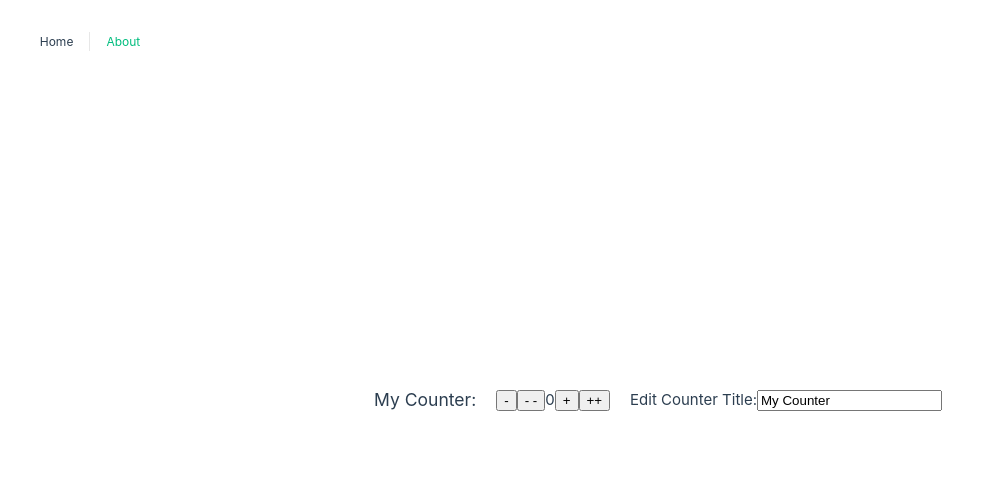
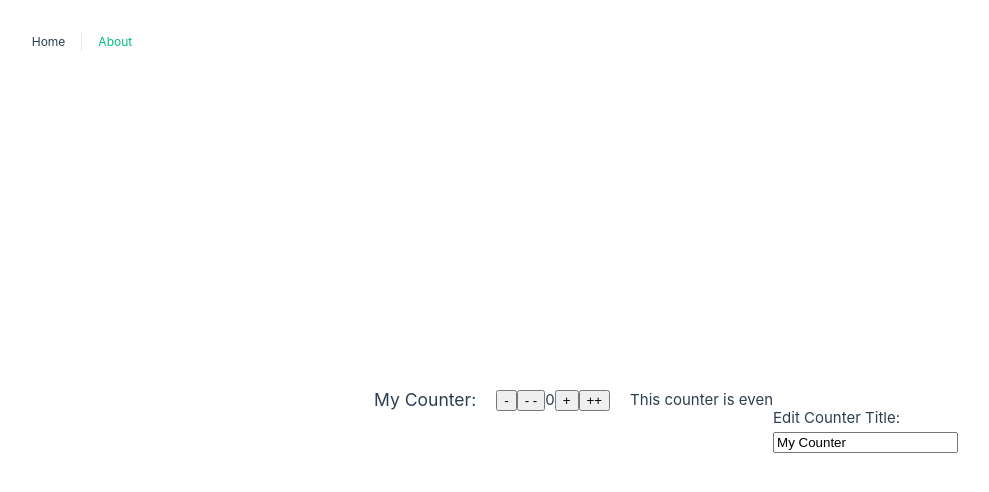
Before and after one commit to ricardo4457/Vue-Composition-Api-First-Project, a Vue app: page / in a window 1280 px wide. Shown: the top 492 px of the page, without its empty margins (266-1255 px from the left). Built offline with nearby package versions, Linux system fonts and the light colour scheme.

Commit message:
Computed

```diff
--- a/src/views/HomeView.vue
+++ b/src/views/HomeView.vue
@@ -6,16 +6,22 @@
       <button @click="decreaseCounter(1)" class="btn">-</button>
       <button @click="decreaseCounter(2)" class="btn">- -</button>
       <span class="counter">{{ counterData.count }}</span>
-      <button @click="increaseCounter(1, $event)" class="btn">+</button> <!-- We cam $event to pass the moment is clicked event  -->
+      <button @click="increaseCounter(1, $event)" class="btn">+</button>
+      <!-- We cam $event to pass the moment is clicked event  -->
       <button @click="increaseCounter(2, $event)" class="btn">++</button>
     </div>
-    <h4>Edit Counter Title:</h4>
-    <input v-model="counterData.title" type="text">
-    <!-- With v-model we can do Twowaydatabinding to change the variavel at the same time is on page -->
+
+    <p>This counter is {{ oddOrEven }}</p>
+
+    <div class="edit">
+      <h4>Edit Counter Title:</h4>
+      <input v-model="counterData.title" type="text">
+      <!-- With v-model we can do Twowaydatabinding to change the variavel at the same time is on page -->
+    </div>
   </div>
 </template>
 <script lang="ts" setup>
-import { reactive, ref } from 'vue'
+import { reactive, ref, computed } from 'vue'
 
 // Variables (Non-reactive)
 const appTitle = 'The Title' // Non-reactive Data that does not change anything on template
@@ -28,6 +34,13 @@ const counter = ref(0), // Simple Ref variable on Composion Api use counter.valu
 const counterData = reactive({   // Reactive Objects
   count: 0,
   title: "My Counter"
+})
+
+// Computed Properties
+
+const oddOrEven = computed(() => {
+  if (counterData.count % 2 === 0) return 'even'
+  else return 'odd'
 })
 
 // Methods
```
